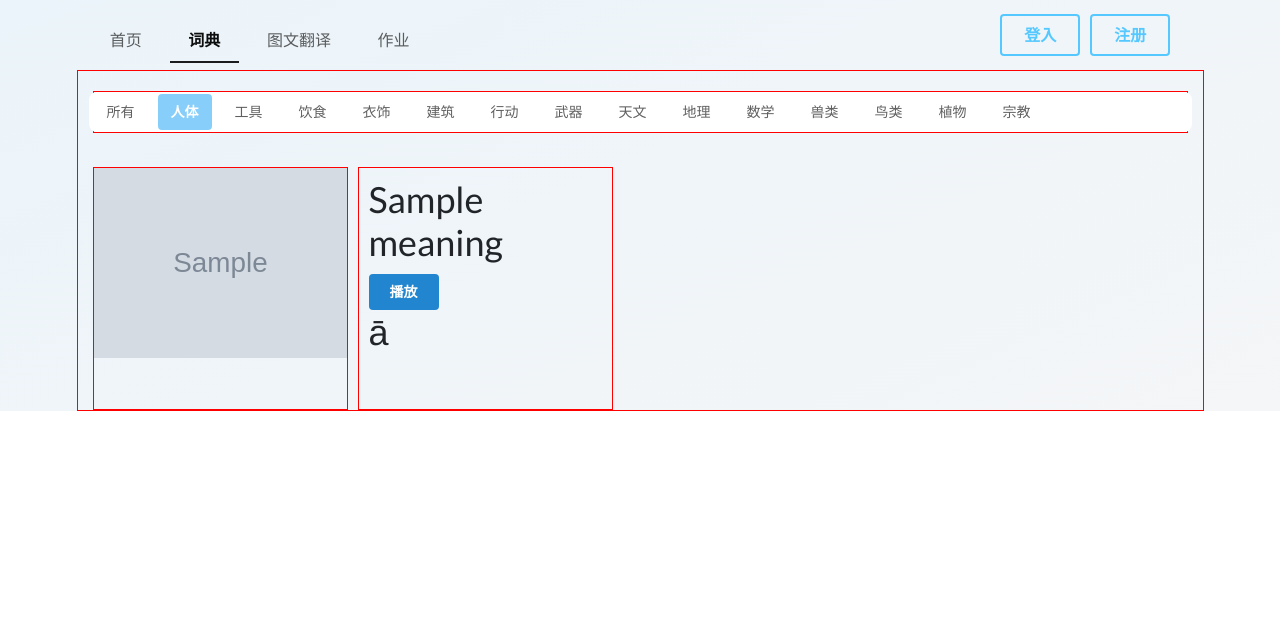
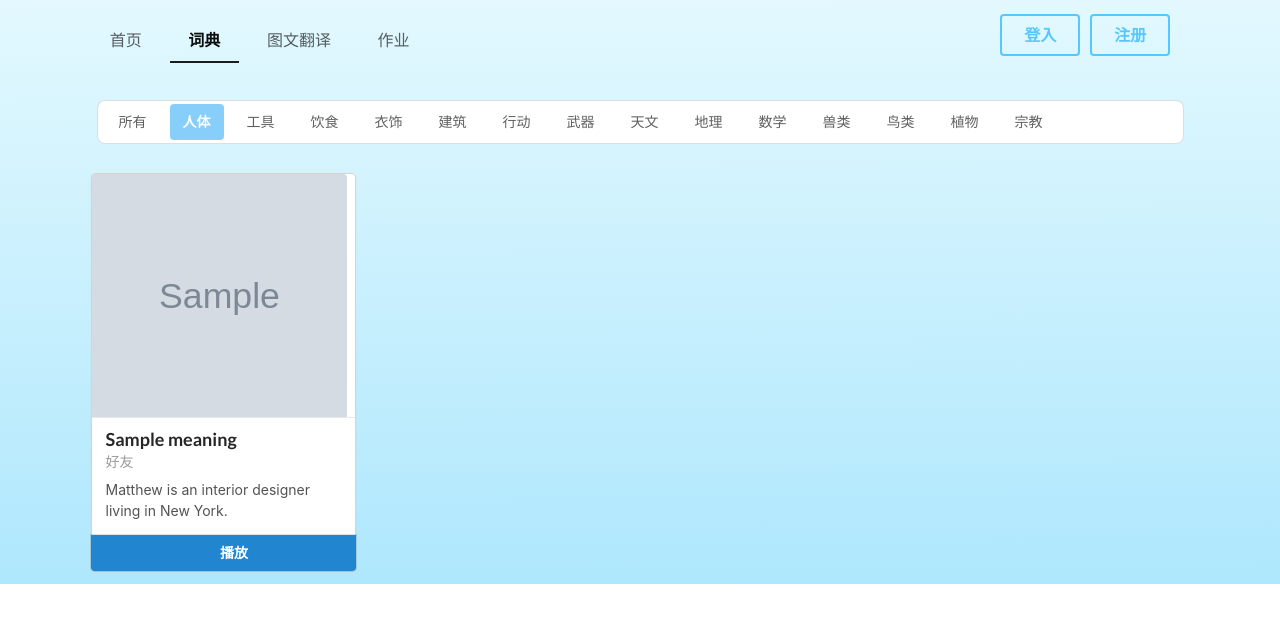
Before and after one commit to junhqin/prjDongba, a Django app: template templates/dictionary_body.html in a window 1280 px wide. Shown: the top 623 px of the page. Run offline with Django 4.2, Linux system fonts and the light colour scheme; the template is opened without the code that fills it: most values are stand-ins (such as "Sample title", 1, 10 or a date in 2020); grey boxes marked "Sample" are stand-in pictures; some libraries are stand-ins or nearby versions; some web fonts are replaced.

Commit message:
字典功能

```diff
--- a/app/views.py
+++ b/app/views.py
@@ -19,7 +19,7 @@ def dictionary(request):
         print(words)
         items.append({"img":"../static/assets/img/dongba/Image/" + words[0] +".jpg" , "audio" : "../static/assets/img/dongba/Audio/" + words[0] + ".wav","meaning":words[1]})
 
-    return render(request, "../templates/dictionary.html", {"items": items})
+    return render(request, "../templates/dictionary.html", {"items": items,"s1":1})
 
 def dictionary_body(request):
     path = "./static/assets/img/dongba/Image/"
--- a/templates/dictionary_body.html
+++ b/templates/dictionary_body.html
@@ -4,7 +4,8 @@
     <meta charset="UTF-8">
     <title>home</title>
     <script type="text/javascript" src="../../static/assets/vendor/jquery/jquery.min.js"></script>
-    <link rel="stylesheet" type="text/css" href="../../static/assets/vendor/semantic/semantic.min.css">
+    <link rel="stylesheet" type="text/css"
+          href="../../static/assets/vendor/semantic/Semantic-UI-CSS-master/semantic.min.css">
     <link rel="stylesheet" type="text/css" href="https://cdn.staticfile.org/font-awesome/4.7.0/css/font-awesome.css">
     <link rel="stylesheet" type="text/css" href="../../static/assets/vendor/bootstrap/css/bootstrap.css">
     <style>
@@ -20,7 +21,7 @@
         }
 
         .background {
-            background: linear-gradient(156.02deg, #ebf4fa, #f6f6f7 1080px);
+            background: linear-gradient(-180.26deg, #e7fafe -8.17%, #aee7fd)
         }
 
         .container {
@@ -70,6 +71,10 @@
             margin-top: 1em;
         }
 
+        .ui.card, .ui.cards > .card {
+            width: 263px;
+        }
+
     </style>
 </head>
 <body>
@@ -91,8 +96,8 @@
     </div>
 
     <div class="main">
-        <div class="ui  container" style="border: red 1px solid">
-            <div style="display:block;margin:20px 0 ;text-align: center;border: red 1px solid">
+        <div class="ui  container">
+            <div style="display:block;margin:20px 0 ;text-align: center;padding:10px">
                 <!--                <div class="ui buttons">-->
                 <!--                    <button class="ui active button">人文</button>-->
                 <!--                    <button class="ui button">人体</button>-->
@@ -112,7 +117,8 @@
                 <!--                </div>-->
 
 
-                <div class="ui secondary  menu" style="background-color:white;border-radius: 8px">
+                <div class="ui secondary  menu"
+                     style="padding:4px;background-color:white;border-radius: 8px;box-shadow:0 0 0 1px rgba(34,36,38,.15) inset">
                     <a class="item" href="/dictionary/">所有</a>
                     <a class="active item" href="/dictionary/body/">人体</a>
                     <a class="item">工具</a>
@@ -132,45 +138,64 @@
             </div>
 
             <div>
+                <div class="ui link cards">
+                    {% for item in items%}
+                    <div class="card">
+                        <div class="image item-img">
+                            <img src={{item.img}} style="width:100%;height:100%;display:block;">
+                        </div>
+                        <div class="content">
+                            <div class="header">{{item.meaning}}</div>
+                            <div class="meta">
+                                <a>好友</a>
+                            </div>
+                            <div class="description">
+                                Matthew is an interior designer living in New York.
+                            </div>
+                        </div>
+                        <div class="ui blue bottom attached button" onclick="p(this)"><i class="volume up icon"></i> 播放
+                        </div>
+                        <audio src={{item.audio}}></audio>
+                    </div>
+                    {% endfor %}
+                </div>
+
+                <!--                </div>-->
+                <!--                {% for item in items%}-->
+                <!--                <div class="col-md-6 ab-head1" style="float: left;padding-left: 0">-->
+                <!--                    <div class="item-img" style="border:red 1px solid;float:left;margin-right:10px">-->
+                <!--                        <img src={{item.img}}-->
+                <!--                             style="width:100%;height:100%;display:block;">-->
+                <!--                    </div>-->
+                <!--                    <div class="item-img" style="border:red 1px solid;float:left">-->
+                <!--                        <div class="media-body" style="margin-top:10px;margin-left: 10px">-->
+                <!--                            <h4 class="media-heading" style="font-size:36px">{{item.meaning}}</h4>-->
+                <!--                            <div style="margin-top:10px">-->
+                <!--                                <button class="ui primary button" onclick="p(this)">播放</button>-->
+
+                <!--                            </div>-->
+                <!--                            <div>-->
+                <!--                                <h4 class="media-heading" style="font-size:36px">ā</h4>-->
+                <!--                            </div>-->
+                <!--                        </div>-->
+                <!--                    </div>-->
+
+                <!--                    <div class="clearfix"></div>-->
+
+                <!--                    <script></script>-->
+                <!--                </div>-->
+                <!--                {% endfor %}-->
+                <!--                <div class="clearfix"></div>-->
+                <!--            </div>-->
 
 
-                {% for item in items%}
-                <div class="col-md-6 ab-head1" style="float: left;padding-left: 0">
-                    <div class="item-img" style="border:red 1px solid;float:left;margin-right:10px">
-                        <img src={{item.img}}
-                             style="max-width:100%;height:auto;display:block;">
             </div>
-                    <div class="item-img" style="border:red 1px solid;float:left">
-                        <div class="media-body" style="margin-top:10px;margin-left: 10px">
-                            <h4 class="media-heading" style="font-size:36px">{{item.meaning}}</h4>
-                            <div style="margin-top:10px">
-                                <button class="ui primary button" onclick="p(this)">播放</button>
-                                <audio src={{item.audio}}></audio>
-                            </div>
-                            <div>
-                                <h4 class="media-heading" style="font-size:36px">ā</h4>
-                            </div>
-                        </div>
-                    </div>
-
-                    <div class="clearfix"></div>
-
-                    <script></script>
-                </div>
-                {% endfor %}
-
-
-                <div class="clearfix"></div>
-            </div>
-
 
         </div>
     </div>
 
-</div>
-
-
-<script type="text/javascript" src="../../static/assets/vendor/semantic/semantic.min.js"></script>
+    <script type="text/javascript"
+            src="../../static/assets/vendor/semantic/Semantic-UI-CSS-master/semantic.min.js"></script>
     <script type="text/javascript" src="../../static/assets/vendor/bootstrap/js/bootstrap.js"></script>
     <script>
         window.addEventListener('scroll', function () {
--- a/templates/home.html
+++ b/templates/home.html
@@ -4,7 +4,7 @@
     <meta charset="UTF-8">
     <title>home</title>
 
-    <link rel="stylesheet" href="../static/assets/vendor/semantic/semantic.min.css">
+    <link rel="stylesheet" href="../static/assets/vendor/semantic/Semantic-UI-CSS-master/semantic.min.css">
     <link rel="stylesheet" href="../static/assets/vendor/bootstrap/css/bootstrap.css">
     <style>
         .a {
@@ -127,7 +127,7 @@
 </div>
 
 
-<script src="../static/assets/vendor/semantic/semantic.min.js"></script>
+<script src="../static/assets/vendor/semantic/Semantic-UI-CSS-master/semantic.min.js"></script>
 <script src="../static/assets/vendor/jquery/jquery.min.js"></script>
 <script src="../static/assets/vendor/bootstrap/js/bootstrap.js"></script>
 <script>
```
Also changed, not shown: templates/dictionary.html (+30 -33 lines). Lines whose indentation alone changed are shown as unchanged.
